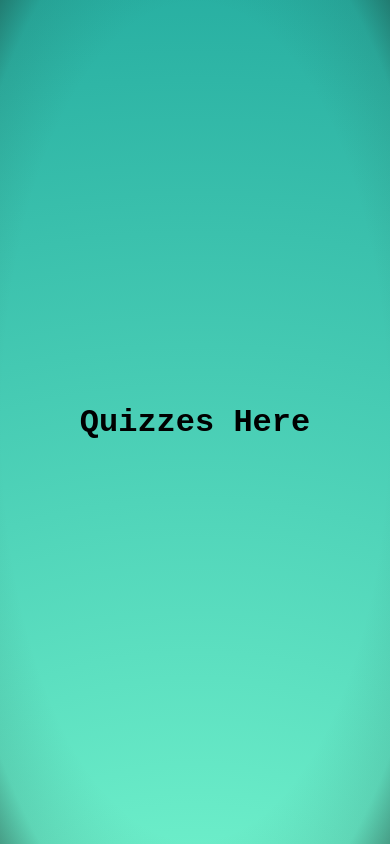
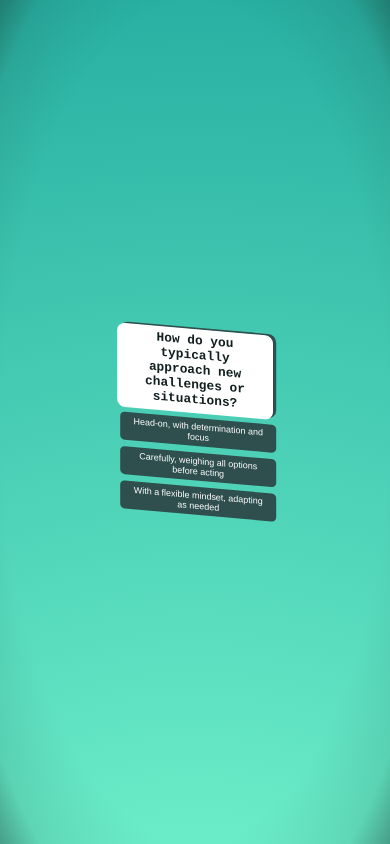
Before and after one commit to Chanawatv/what-flower-are-you, a SvelteKit app: page /quiz in a window 390 px wide. Built offline with nearby package versions, Linux system fonts and the light colour scheme.

Commit message:
implement quiz page

```diff
--- /dev/null
+++ b/src/lib/meaning.json
@@ -0,0 +1,35 @@
+{
+    "poppy": "consolation, remembrance and peace",
+    "flax": "wisdom, freedom and maturity",
+    "tansy": "protection, health and longevity",
+    "peony": "happiness, romance and bashfulness",
+    "pink_rose": "gratitude, appreciation and admiration",
+    "columbine": "purity, innocence and faithfulness",
+    "dandelion": "resilience, strength and hope",
+    "crocus": "cheerfulness, gladness and mirthfulness",
+    "carnation": "devotion, love and fascination",
+    "violet": "modesty, humility and simplicity",
+    "marigold": "positivity, brightness and excitement",
+    "aster": "wisdom, faith and valor",
+    "goldenrod": "growth, encouragement and fortune",
+    "yarrow": "bravery, courage and strength",
+    "celandine": "joy, happiness and protection",
+    "chamomile": "positivity, peace and calmness",
+    "thistle": "resilience, protection and strength",
+    "lily_of_the_valley": "purity, sincerity and happiness",
+    "iris": "faith, hope and wisdom",
+    "hellebores": "serenity, tranquility and peace",
+    "narcissus": "creativity, inspiration and vitality",
+    "dahlia": "grace, dignity and kindness",
+    "buttercup": "joy, youth and happiness",
+    "clematis": "love, devotion and fidelity",
+    "amaryllis": "pride, strength and determination",
+    "daffodils": "new beginnings, hope and joy",
+    "lily": "purity, life and remembrance",
+    "lavender": "purity, silence and calmness",
+    "hypericum": "happiness, cheerfulness and inspiration",
+    "white_anemone": "purity, sincerity and honesty",
+    "chive": "harmony, balance and abundance",
+    "oregano": "prosperity, happiness and comfort",
+    "delphinium": "openness, generosity and positivity"
+}
--- /dev/null
+++ b/src/lib/question.json
@@ -0,0 +1,34 @@
+[
+    {
+        "question": "How do you typically approach new challenges or situations?",
+        "choices": {
+            "a": "Head-on, with determination and focus",
+            "b": "Carefully, weighing all options before acting",
+            "c": "With a flexible mindset, adapting as needed"
+        }
+    },
+    {
+        "question": "How do you handle stress or difficult situations?",
+        "choices": {
+            "a": "Seeking support from others",
+            "b": "Taking time for self-reflection and relaxation",
+            "c": "Confronting the issue head-on and finding solutions"
+        }
+    },
+    {
+        "question": "What motivates you to pursue your goals?",
+        "choices": {
+            "a": "Personal fulfillment and growth",
+            "b": "Recognition and praise from others",
+            "c": "Overcoming challenges and obstacles"
+        }
+    },
+    {
+        "question": "How do you define success, and what does it look like to you?",
+        "choices": {
+            "a": "Achieving personal goals and happiness",
+            "b": "Attaining wealth and status",
+            "c": "Making a positive impact on others and the world"
+        }
+    }
+]
--- /dev/null
+++ b/src/lib/result.json
@@ -0,0 +1,83 @@
+{
+    "aaaa": "lily_of_the_valley",
+    "aaab": "violet",
+    "aaac": "pink_rose",
+    "aaba": "chamomile",
+    "aabb": "lavender",
+    "aabc": "clematis",
+    "aaca": "dandelion",
+    "aacb": "thistle",
+    "aacc": "yarrow",
+    "abaa": "iris",
+    "abab": "flax",
+    "abac": "aster",
+    "abba": "hellebores",
+    "abbb": "lavender",
+    "abbc": "white_anemone",
+    "abca": "goldenrod",
+    "abcb": "chive",
+    "abcc": "oregano",
+    "acaa": "narcissus",
+    "acab": "celandine",
+    "acac": "hypericum",
+    "acba": "chamomile",
+    "acbb": "lavender",
+    "acbc": "white_anemone",
+    "acca": "dandelion",
+    "accb": "thistle",
+    "accc": "yarrow",
+    "baaa": "amaryllis",
+    "baab": "dahlia",
+    "baac": "peony",
+    "baba": "buttercup",
+    "babb": "marigold",
+    "babc": "delphinium",
+    "baca": "daffodils",
+    "bacb": "lily",
+    "bacc": "columbine",
+    "bbaa": "iris",
+    "bbab": "flax",
+    "bbac": "aster",
+    "bbba": "hellebores",
+    "bbbb": "lavender",
+    "bbbc": "white_anemone",
+    "bbca": "goldenrod",
+    "bbcb": "chive",
+    "bbcc": "oregano",
+    "bcaa": "narcissus",
+    "bcab": "celandine",
+    "bcac": "hypericum",
+    "bcba": "chamomile",
+    "bcbb": "lavender",
+    "bcbc": "white_anemone",
+    "bcca": "dandelion",
+    "bccb": "thistle",
+    "bccc": "yarrow",
+    "caaa": "poppy",
+    "caab": "tansy",
+    "caac": "peony",
+    "caba": "pink_rose",
+    "cabb": "violet",
+    "cabc": "columbine",
+    "caca": "dandelion",
+    "cacb": "thistle",
+    "cacc": "yarrow",
+    "cbaa": "iris",
+    "cbab": "flax",
+    "cbac": "aster",
+    "cbba": "hellebores",
+    "cbbb": "lavender",
+    "cbbc": "white_anemone",
+    "cbca": "goldenrod",
+    "cbcb": "chive",
+    "cbcc": "oregano",
+    "ccaa": "narcissus",
+    "ccab": "celandine",
+    "ccac": "hypericum",
+    "ccba": "chamomile",
+    "ccbb": "lavender",
+    "ccbc": "white_anemone",
+    "ccca": "dandelion",
+    "cccc": "yarrow",
+    "cccb": "thistle"
+}
--- a/src/routes/quiz/+page.svelte
+++ b/src/routes/quiz/+page.svelte
@@ -1,4 +1,135 @@
+<script lang="ts">
+    import { goto } from '$app/navigation';
+    import { base } from '$app/paths';
+    import questions from '$lib/question.json';
+    import results from '$lib/result.json';
+    import meanings from '$lib/meaning.json';
+    var index = 0;
+    var answers = "";
+    $: question = index < questions.length ? questions[index]["question"] : "";
+    $: choices = index < questions.length ? questions[index]["choices"] : {};
+    $: result = index >= questions.length ? results[answers as keyof typeof results] : "";
+    $: resultDisplay = index >= questions.length ? result.replaceAll("_", " ") : "";
+    $: meaning = index >= questions.length ? meanings[result as keyof typeof meanings] : "";
 
+    function selectAnswer(event: any) {
+        answers += event.target.id;
+        index++;
+    }
+
+    function backToHome() {
+        index = 0;
+        answers = "";
+        goto(`${base}/`);
+    }
+</script>
 <main>
-    <h1>Quizzes Here</h1>
+    {#if index < questions.length}
+        <h1 class="question">{question}</h1>
+        <div class="choices">
+            {#each Object.entries(choices) as [choice, text]}
+                <button class="choice" on:click={selectAnswer} id={choice}>{text}</button>
+            {/each}
+        </div>
+    {:else}
+        <h1 class="result">You are a "{resultDisplay}"!</h1>
+        <img class="image" width=300 src="/image/{result}.svg" alt={result} />
+        <p class="meaning">Meaning: {meaning}</p>
+        <button class="back" on:click={backToHome}>&lt;&lt; Back to Home</button>
+    {/if}
 </main>
+<style>
+    main {
+        display: flex;
+        flex-direction: column;
+        justify-content: center;
+        width: 600px;
+        align-items: center;
+        transform: skewY(5deg);
+    }
+    .question {
+        text-align: center;
+        margin: 0;
+        font-size: 2em;
+        font-weight: bold;
+        color: var(--text-primary);
+        padding: 10px 30px 15px 30px;
+        background-color: var(--text-primary-background);
+        box-shadow: var(--text-box-shadow) 8px -4px;
+        border-radius: 20px;
+    }
+    .choices {
+        display: flex;
+        flex-direction: column;
+        gap: 1em;
+        margin-top: 12px;
+        transform: translateX(8px);
+    }
+    .choice {
+        font-size: 1.4em;
+        padding: 0.4em 1em;
+        background-color: var(--text-box-shadow);
+        color: var(--text-secondary);
+        border: none;
+        border-radius: 0.5em;
+        cursor: pointer;
+    }
+    .choice:hover {
+        background-color: var(--text-primary);
+    }
+    .result {
+        font-size: 2.4em;
+        font-weight: bold;
+        color: var(--text-primary);
+        padding: 10px 30px 15px 30px;
+        margin: 0;
+        background-color: var(--text-primary-background);
+        box-shadow: var(--text-box-shadow) 8px -4px;
+        border-radius: 20px;
+    }
+    .image {
+        margin: 20px;
+        border-radius: 10px;
+        background: radial-gradient(circle at 0% 0%, var(--text-box-shadow) 0%, var(--background-primary) 150%);
+        transform: translate(8px, -4px);
+    }
+    .meaning {
+        font-size: 1.4em;
+        text-align: center;
+        color: var(--text-primary);
+        width: 100%;
+        margin: 0;
+        padding: 5px 0 10px 0;
+        border-radius: 10px;
+        background-color: var(--text-primary-background);
+        box-shadow: var(--text-box-shadow) 4px -2px;
+    }
+    .back{
+        font-size: 1.2em;
+        font-family: cursive, monospace;
+        padding: 0 10px 5px 10px;
+        margin-top: 0.4em;
+        margin-left: auto;
+        background-color: var(--text-box-shadow);
+        color: var(--text-secondary);
+        border: none;
+        border-radius: 0.5em;
+        cursor: pointer;
+        transform: translateX(4px);
+    }
+    @media (max-width: 800px) {
+        main {
+            transform: scale(0.8) skewY(5deg);
+        }
+    }
+    @media (max-width: 600px) {
+        main {
+            transform: scale(0.6) skewY(5deg);
+        }
+    }
+    @media (max-width: 450px) {
+        main {
+            transform: scale(0.4) skewY(5deg);
+        }
+    }
+</style>
```
